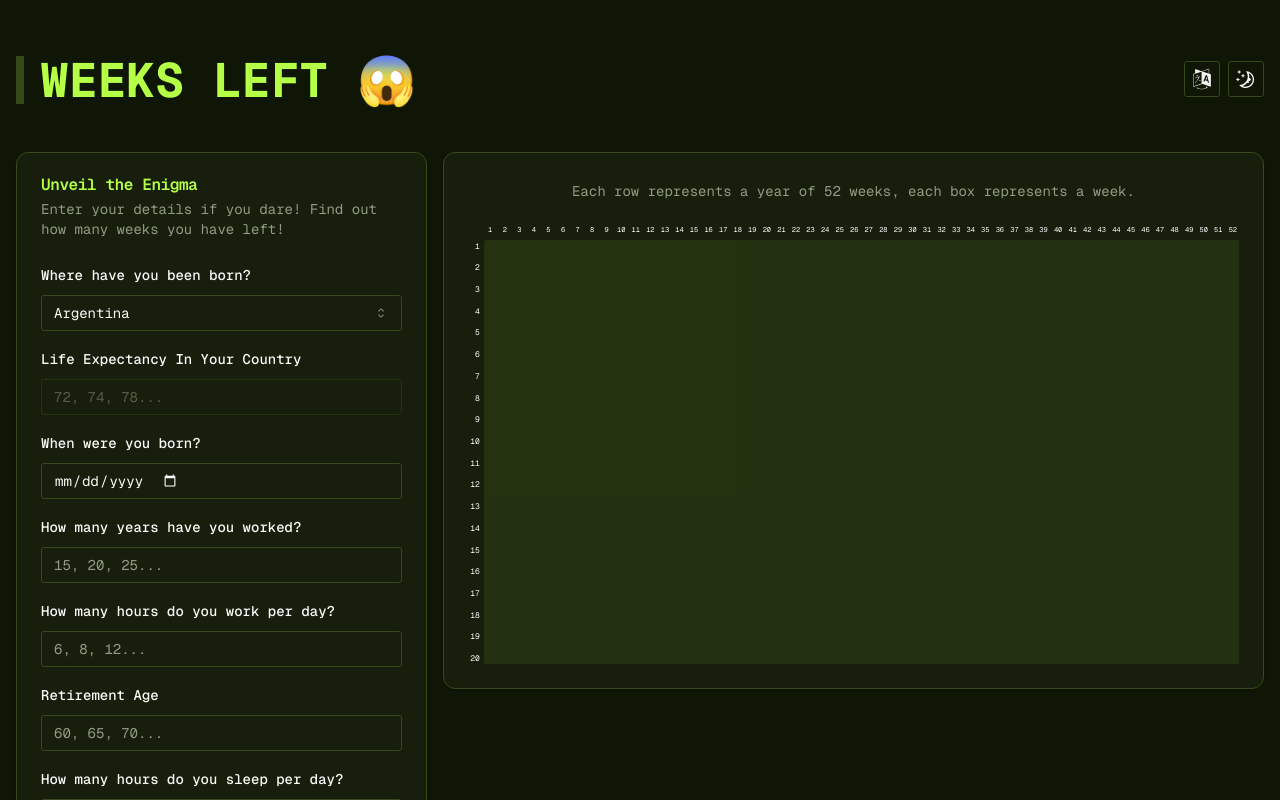
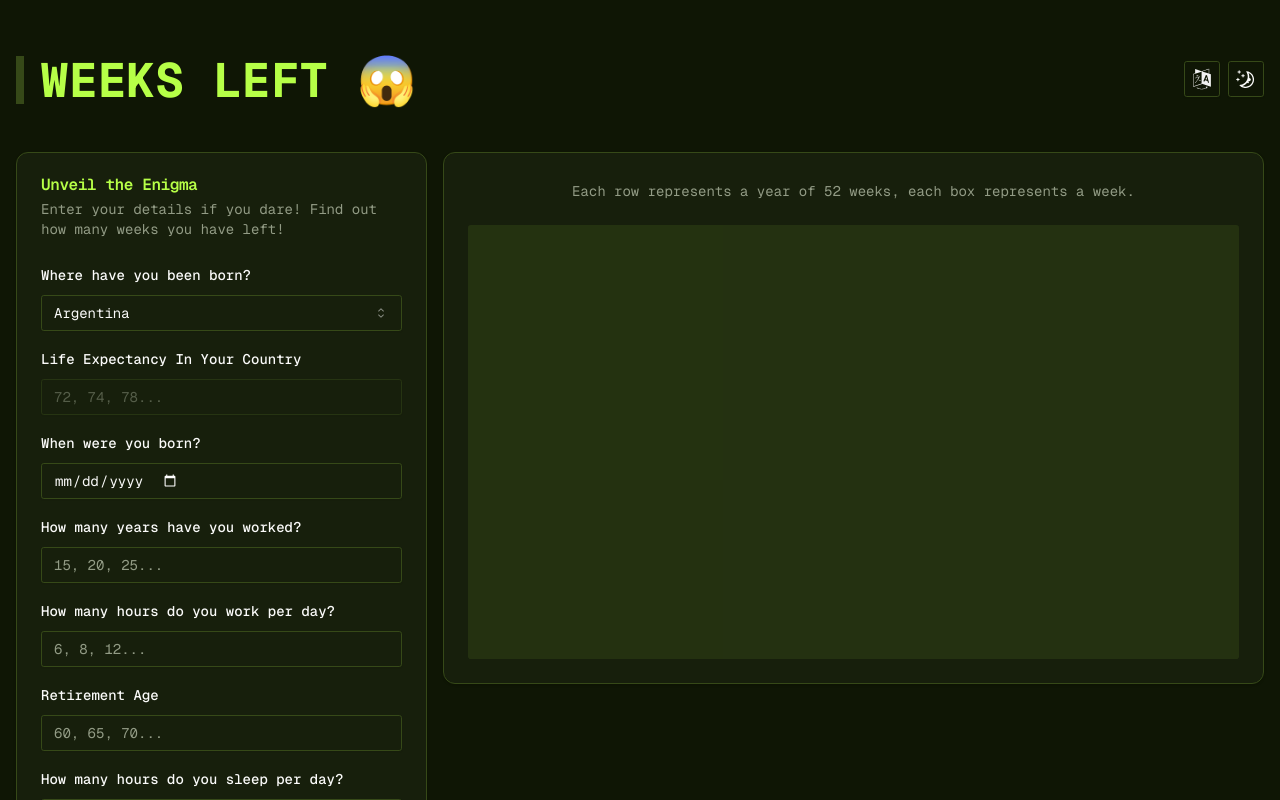
Before and after one commit to levlele/weeks-left, a Next.js app: page / in a window 1280 px wide. Shown: the top 800 px of the page. Built offline with nearby package versions, Linux system fonts and the light colour scheme.

Commit message:
Remove animation. Change grid logic. Remove default rows.

```diff
--- a/src/components/RenderWeeks.tsx
+++ b/src/components/RenderWeeks.tsx
@@ -7,10 +7,9 @@ import {
   ScrollBar,
   CardHeader,
   CardDescription,
-} from "@/components/ui";
-import { renderWeekBoxes } from "@/components/";
+  renderWeekBoxes,
+} from "@/components/";
 import texts from "@/locales/texts.json";
-import { AnimatePresence, motion } from "framer-motion";
 
 interface RenderWeeksProps {
   daysLived: number | null;
@@ -42,55 +41,45 @@ export function RenderWeeks({
       </CardHeader>
       <CardContent>
         <ScrollArea className="w-full whitespace-nowrap">
-          <div className="flex flex-row justify-evenly gap-0.5 pl-4">
-            {Array.from({ length: 52 }).map((_, i) => (
-              <div key={i} className="text-[7px] w-full text-center">
+          {daysLived !== 0 ? (
+            <div className="panel-grid grid gap-0.5">
+              <div className="col-span-1 flex flex-col gap-0.5">
+                <div className="aspect-square w-full" />
+                {Array.from({
+                  length: Number(lifeExpectancy),
+                }).map((_, i) => (
+                  <div
+                    key={i}
+                    className="aspect-square w-full place-content-center overflow-hidden text-center text-[4px] leading-none md:text-[8px]"
+                  >
                     {i + 1}
                   </div>
                 ))}
               </div>
-          <div className="flex gap-1 mt-1">
-            <div className="flex flex-col items-end justify-between w-3">
-              {Array.from({
-                length: daysLived !== 0 ? Number(lifeExpectancy) : 20,
-              }).map((_, i) => (
-                <div key={i} className="text-[8px]">
+
+              <div className="week-grid grid gap-0.5" key="renderedBoxes">
+                {Array.from({ length: 52 }).map((_, i) => (
+                  <div
+                    key={i}
+                    className="week col-span-1 aspect-square w-full place-content-center overflow-hidden text-center text-[5px] leading-none md:text-[8px]"
+                  >
                     {i + 1}
                   </div>
                 ))}
-            </div>
-            <div className="flex-1">
-              <AnimatePresence mode="wait">
-                {daysLived !== 0 ? (
-                  <motion.div
-                    className="boxes"
-                    key="renderedBoxes"
-                    initial={{ opacity: 0, translateY: 100 }}
-                    animate={{ opacity: 1, translateY: 0 }}
-                    exit={{ opacity: 0, translateY: 100 }}
-                  >
+
                 {renderWeekBoxes(
                   weeksLived ?? 0,
                   (lifeExpectancy ?? 0) * 52,
                   weeksWorked ?? 0,
                   workWeeksLeft ?? 0,
                   sleepWeeksLeft ?? 0,
-                      birthDate
+                  birthDate,
                 )}
-                  </motion.div>
-                ) : (
-                  <motion.div
-                    key="skeletonBoxes"
-                    initial={{ opacity: 0 }}
-                    animate={{ opacity: 1 }}
-                    exit={{ opacity: 0 }}
-                  >
-                    <Skeleton className="w-full h-auto aspect-video" />
-                  </motion.div>
-                )}
-              </AnimatePresence>
               </div>
             </div>
+          ) : (
+            <Skeleton className="aspect-video h-auto w-full" />
+          )}
           <ScrollBar orientation="horizontal" />
         </ScrollArea>
       </CardContent>
```
Lines whose indentation alone changed are shown as unchanged.
